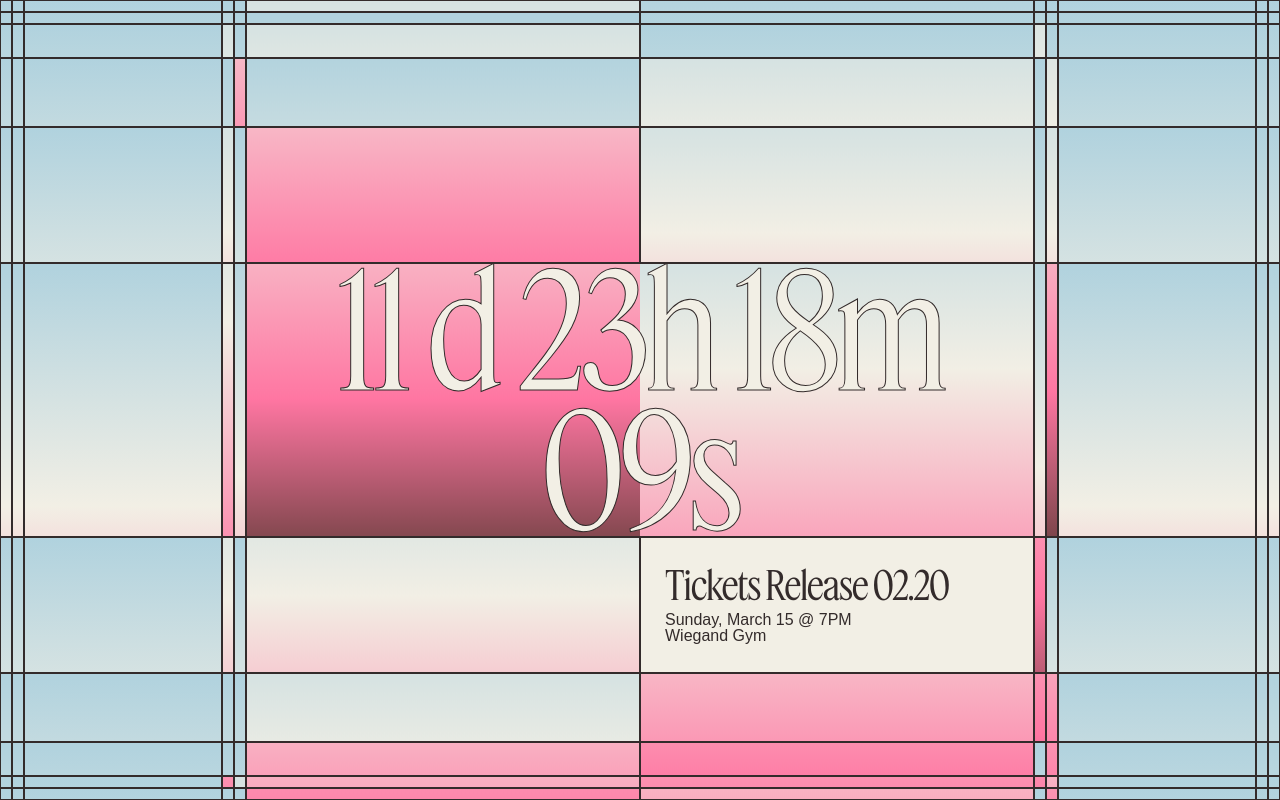
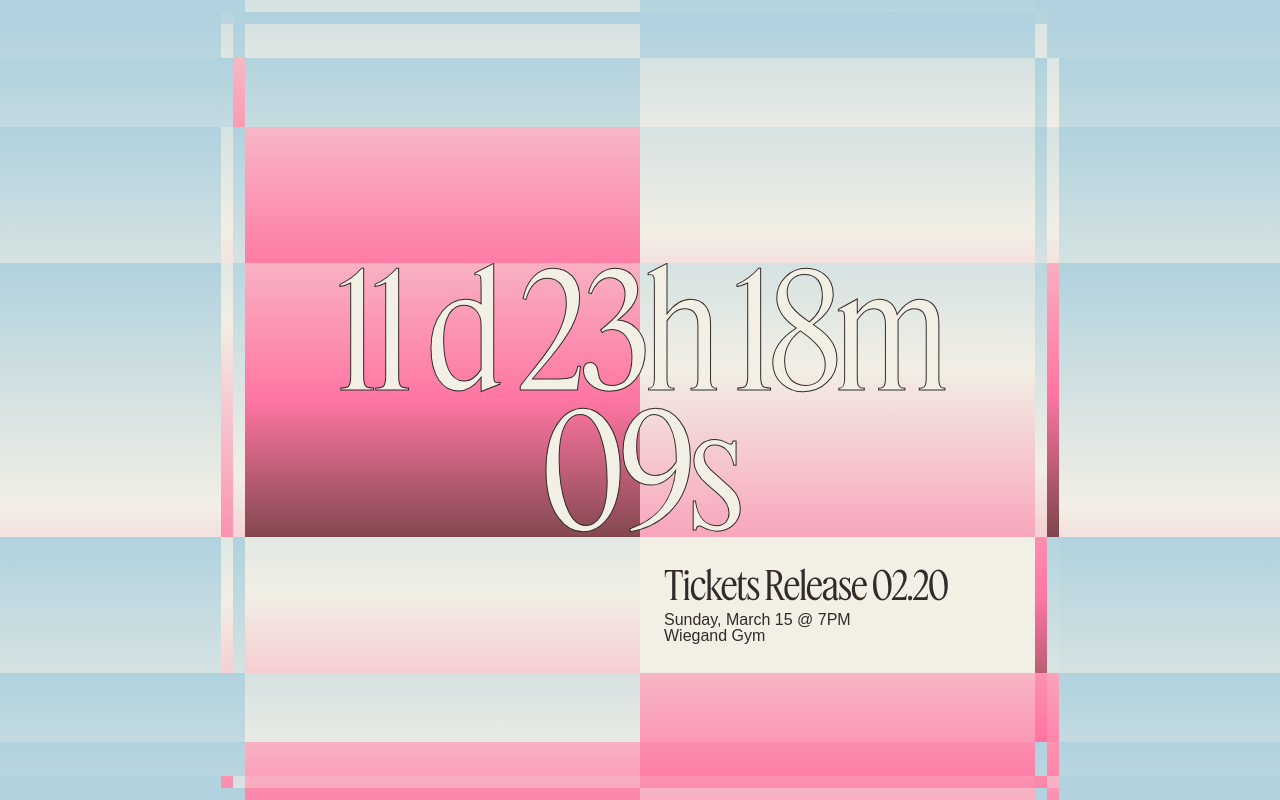
Before and after one commit to lunar-gala/2026-fable, a Next.js app: page / in a window 1280 px wide. Shown: the top 800 px of the page. Built offline with nearby package versions, Linux system fonts and the light colour scheme; a web font is replaced by a local one.

Commit message:
fixed border for grid

```diff
--- a/src/app/globals.css
+++ b/src/app/globals.css
@@ -360,14 +360,14 @@ grid-content{
 }
 
 .landingCell{
-  border: 0.25px solid #332b2b;
+  border-left-style: 0.25px solid #332b2b;
+  border-right-style: 0.25px solid #332b2b;
   flex-grow: 0;
 }
 
 .gradient-vertical {
   width:100%;
   height:2300px;
-  border:0px;
   background: linear-gradient(
     180deg,
     #b0d2de 0%,
```
